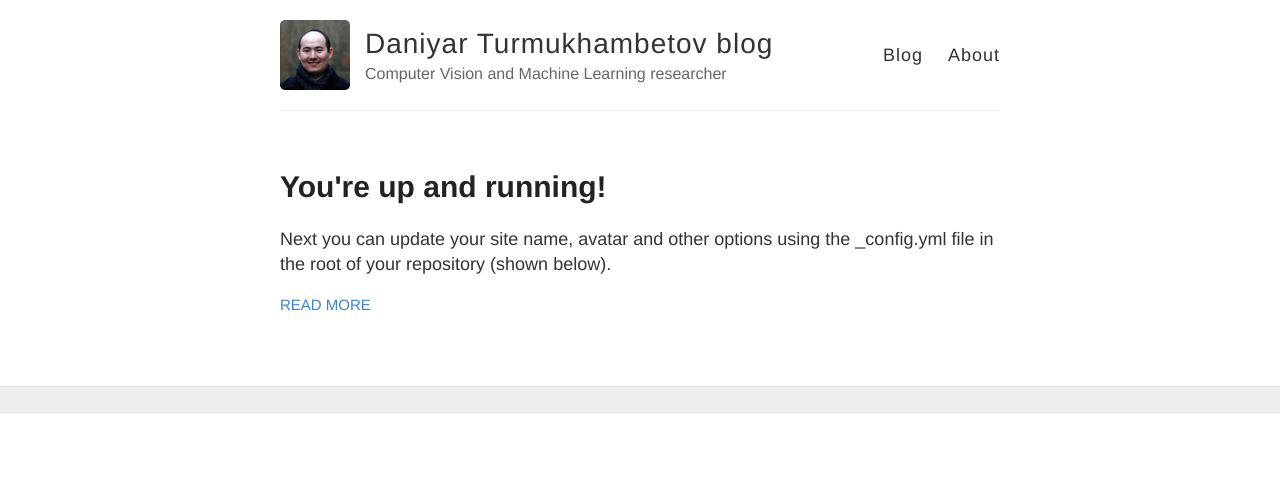
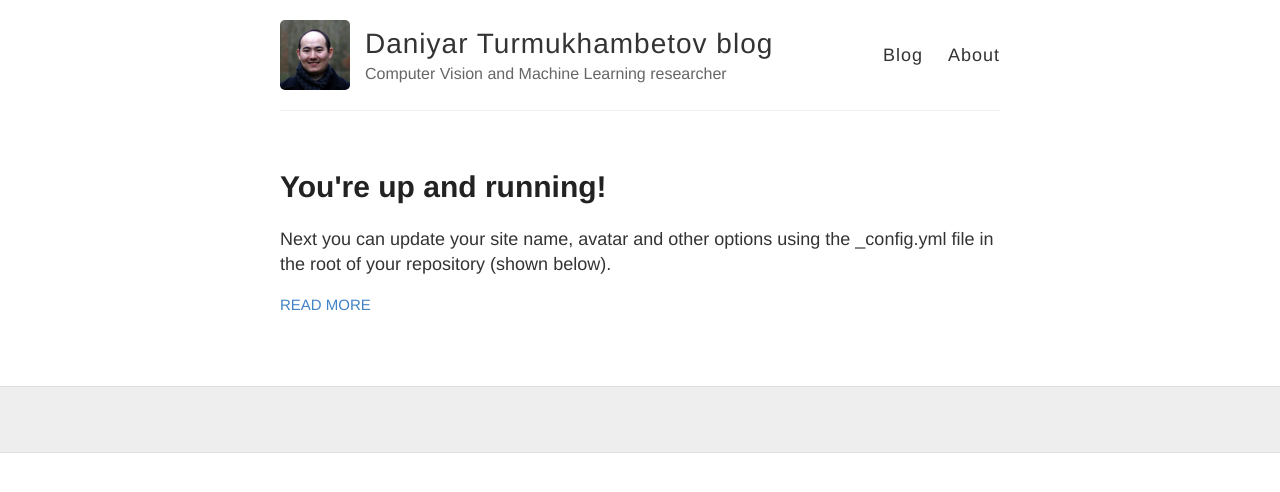
Before and after one commit to dantkz/dantkz.github.io, a Jekyll site: the page built from index.html, in a window 1280 px wide. Shown: the top 492 px of the page. Built offline with Jekyll 4.4.1, drawn with Linux system fonts in a browser that asks for light colours.

Commit message:
Update default.html

```diff
--- a/_layouts/default.html
+++ b/_layouts/default.html
@@ -40,9 +40,12 @@
 
     <div class="wrapper-footer">
       <div class="container">
-      &nbsp
+        <footer class="footer">
+          &nbsp
+        </footer>
       </div>
     </div>
+
 
     {% include analytics.html %}
   </body>
```
